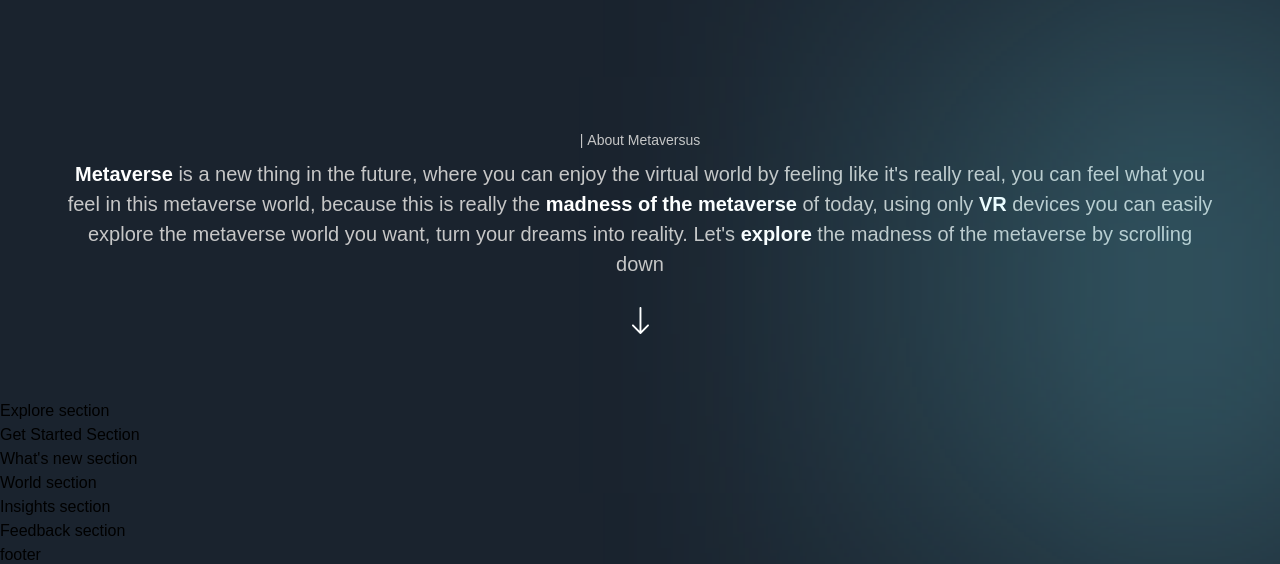
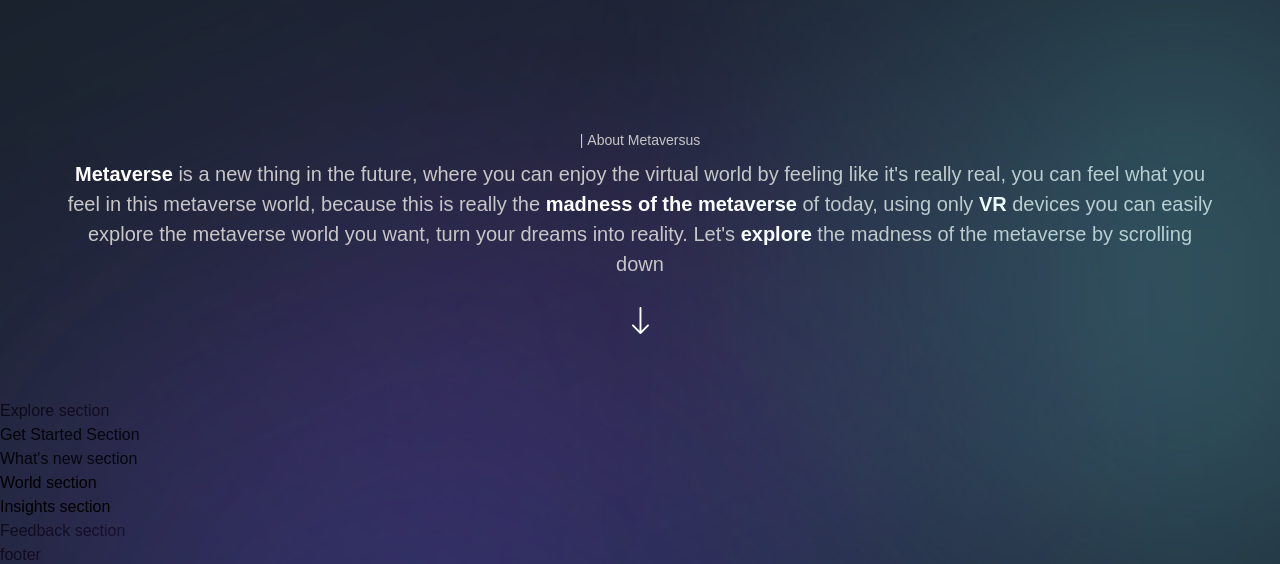
Before and after one commit to alvarobianor/multiversus-clone, a Next.js app: page / in a window 1280 px wide. Shown: the part 1038-1602 px from the top of the page. Built offline with nearby package versions, Linux system fonts and the light colour scheme; a web font is replaced by a local one.

Commit message:
implementing the gradient on all page

```diff
--- a/app/page.js
+++ b/app/page.js
@@ -14,12 +14,23 @@ const Page = () => (
   <div className="bg-primary-black overflow-hidden">
     <Navbar />
     <Hero />
+    <div className="relative">
       <About />
+      <div className="gradient-03 z-0" />
       <Explore />
+    </div>
+    <div className="relative">
       <GetStarted />
+      <div className="gradient-04 z-0" />
+
       <WhatsNew />
+    </div>
+    <div className="relative">
       <World />
+      <div className="gradient-05 z-0" />
+
       <Insights />
+    </div>
     <Feedback />
     <Footer />
   </div>
```
Lines whose indentation alone changed are shown as unchanged.
